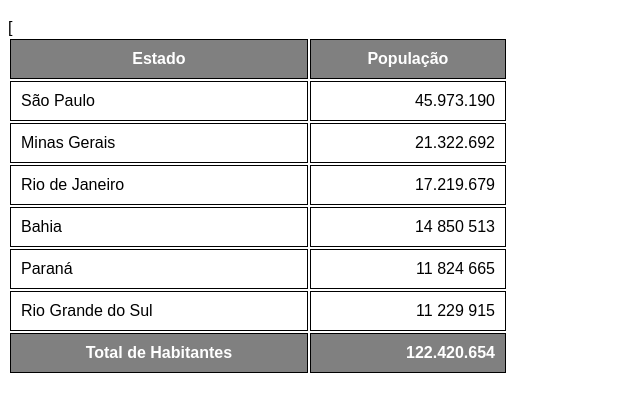
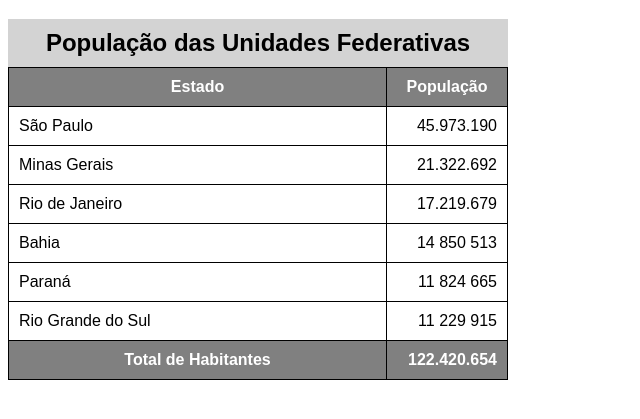
Before and after one commit to viniciussilvagms38-cloud/Aula-04-Cap-21-Aula-04-Tabela-Grandes, a plain HTML site: page tabela002.html in a window 1280 px wide. Shown: the part 61-480 px from the top of the page, without its empty margins (0-640 px from the left). Drawn offline with Linux system fonts and the light colour scheme.

Commit message:
Mod.03 Cap-21 - Aula-05 - CAPTION - Escopo de Título

```diff
--- a/tabela002.html
+++ b/tabela002.html
@@ -10,7 +10,7 @@
         }
         table {
             width: 500px;
-            border-collapse: ;
+            border-collapse: collapse ;
         }
         td, th {
             border: 1px solid black;
@@ -23,12 +23,24 @@
         td.num {
             text-align: right;
         }
+        caption {
+            /* Tamanho da fonte */
+            font-size: 1.5em;
+            /* Para colocar em negrito */
+            font-weight: bold;
+            /* Para deixar mais espaçado */
+            padding: 10px;
+            /*  */
+            background-color: lightgray;
+
+        }
     </style>
 </head>
 <body>
     <h1>Uso de tabelas grandes</h1>
     <!-- Anatomia para tabelas grandes
         Table
+            Caption - Legenda da tabela
             Thead - cabeça
                 TR, TD, TH
             Tbody - corpo
@@ -37,10 +49,17 @@
                 TR, TD, TH
     -->
     <table>
+        <caption>
+            População das Unidades Federativas
+        </caption>
         <thead>
             <tr>
-                <th>Estado</th>
-                <th>População</th>
+                <!-- Importante colocar o Escopo do título
+                    col - colunas
+                    row - linhas
+                -->
+                <th scope="col">Estado</th>
+                <th scope="col" style="width: 100px">População</th>
             </tr>
 
         </thead>
@@ -64,7 +83,7 @@
             <tr>
                 <td>Paraná</td>
                 <td class="num">11 824 665</td>
-            </tr>[
+            </tr>
             <tr>
                 <td>Rio Grande do Sul</td>
                 <td class="num">11 229 915</td>
@@ -72,7 +91,7 @@
         </tbody>
         <tfoot>
             <tr>
-                <th>Total de Habitantes</th>
+                <th scope="row">Total de Habitantes</th>
                 <td class="num"><strong>122.420.654</strong></td>
             </tr>
 
```
